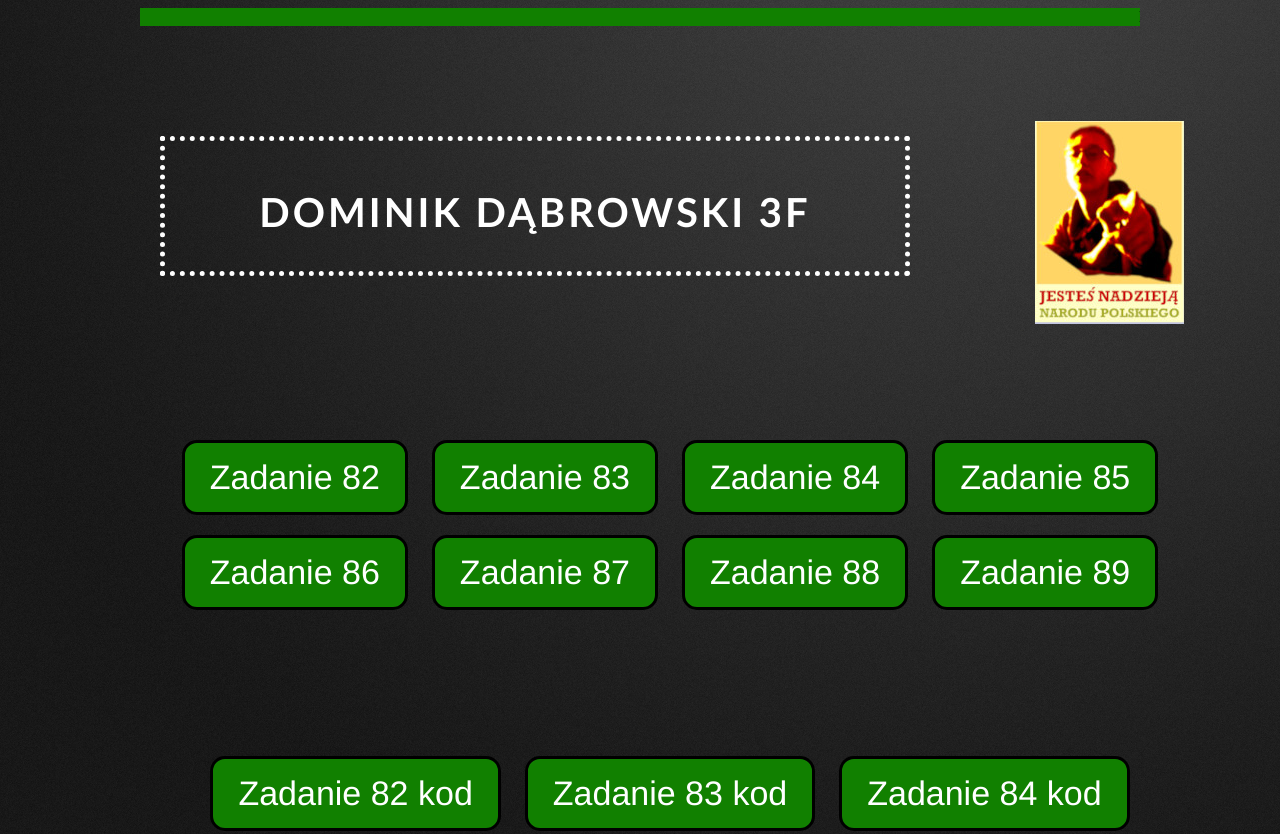
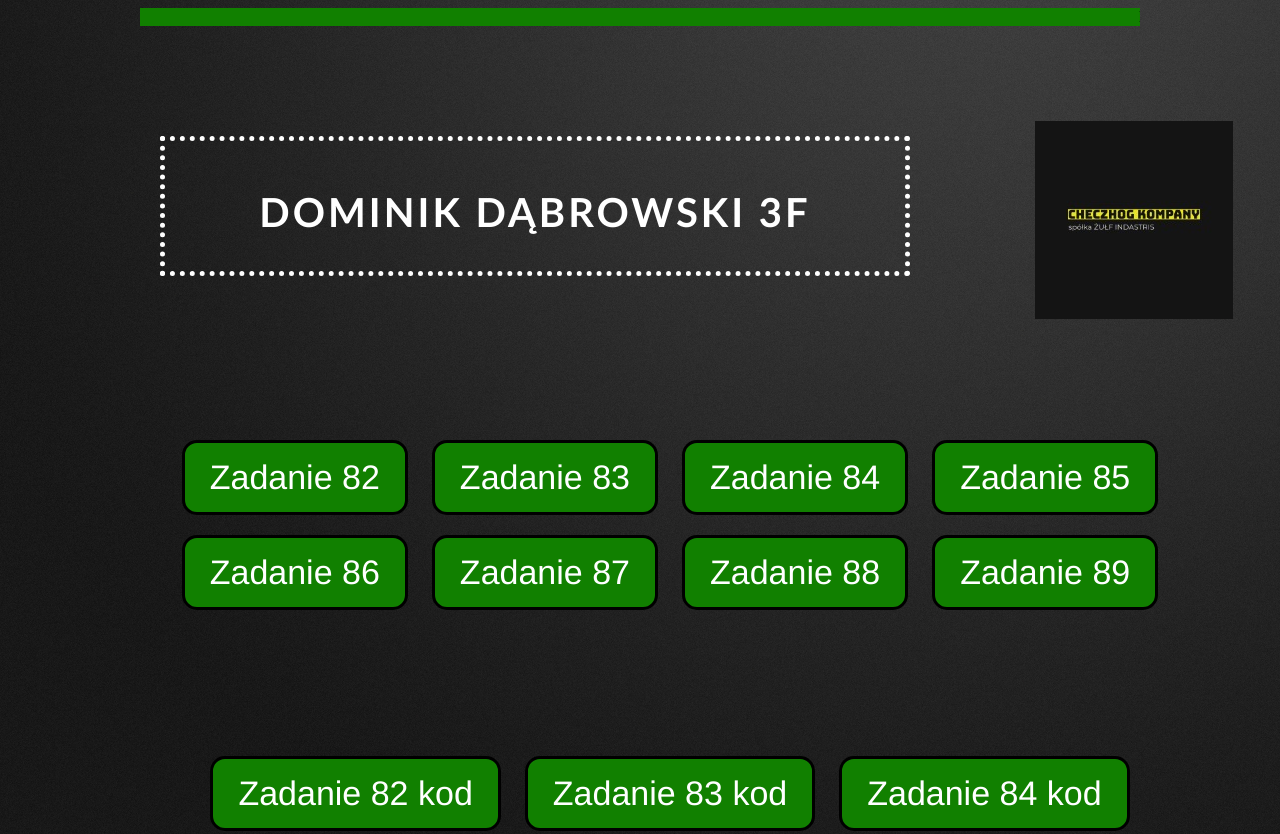
Before and after one commit to D3De200/Java_Script_dominik_dabrowski, a plain HTML site: page index.html in a window 1280 px wide. Shown: the top 834 px of the page. Drawn offline with Linux system fonts and the light colour scheme.

Commit message:
Update index.html

```diff
--- a/index.html
+++ b/index.html
@@ -83,7 +83,7 @@ window.open("zadanie 87 kod.html","zadanie 87","toolbar=no,directories=no,menuba
     </div>
 </div>
 <div id="gif">
-<img  src="kutache8.jpg">
+<img  src="logo.jpg">
 </div>
 <div style="clear:both;"></div>
 
```
